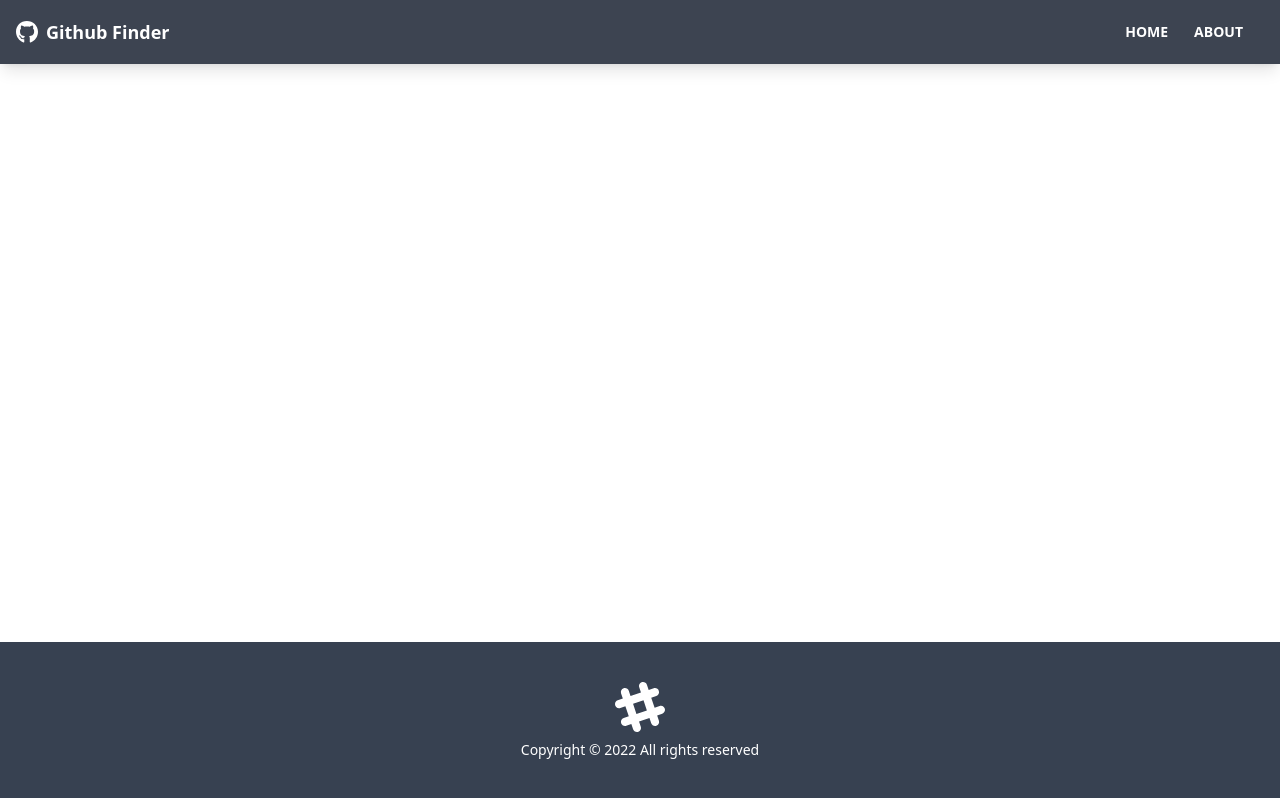
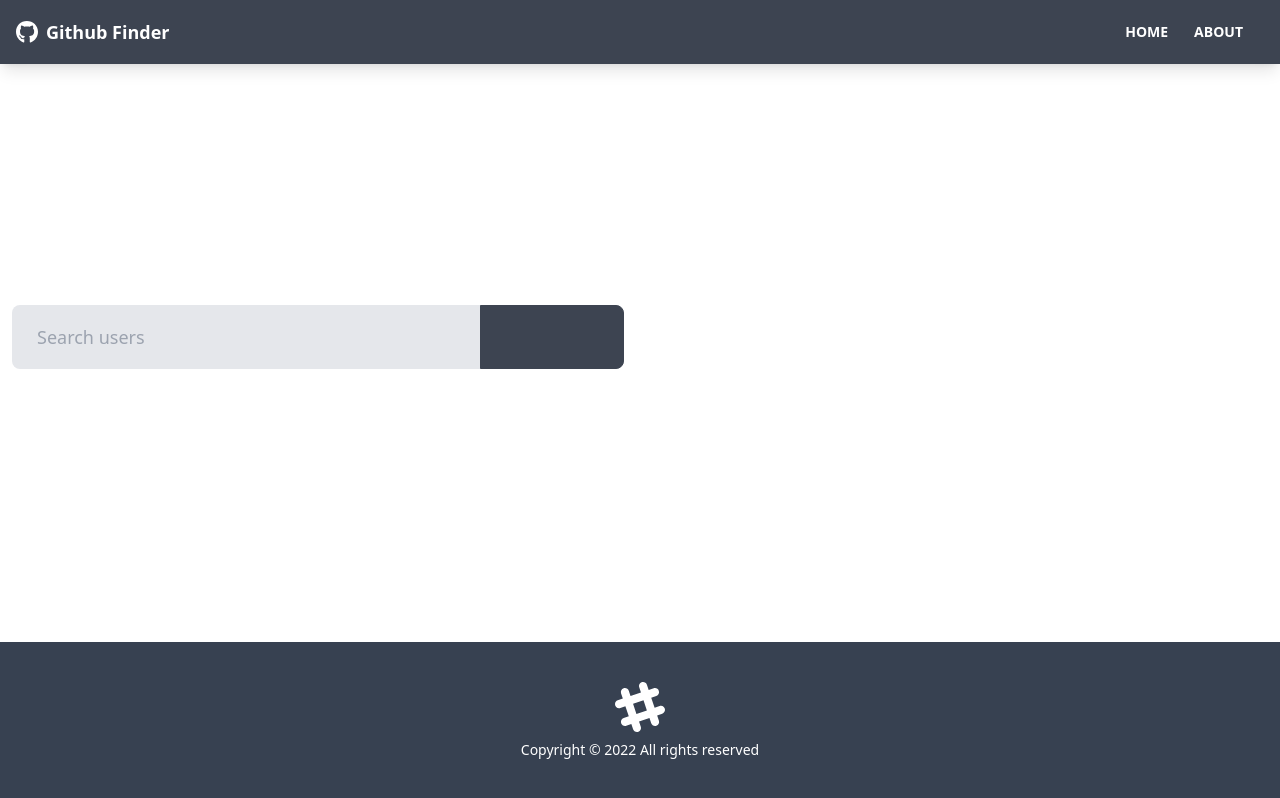
Before and after one commit to bw0123/github-finder, a React (Create React App) app: page / in a window 1280 px wide. Built offline with nearby package versions, Linux system fonts and the light colour scheme.

Commit message:
added condition for clear button visibility, search bar feature

```diff
--- a/src/components/users/UserResults.jsx
+++ b/src/components/users/UserResults.jsx
@@ -1,4 +1,4 @@
-import React, { useContext, useEffect }  from 'react'
+import React, { useContext }  from 'react'
 import Spinner from '../layout/Spinner'
 import UserItem from './UserItem'
 import GithubContext from '../../context/github/GithubContext'
--- /dev/null
+++ b/src/components/users/UserSearch.jsx
@@ -0,0 +1,53 @@
+import React from "react";
+import { useState, useContext } from 'react'
+import GithubContext from "../../context/github/GithubContext";
+
+function UserSearch() {
+    const [text, setText] = useState('')
+
+    const {users} = useContext(GithubContext)
+
+    const handleChange = (e) => setText(e.target.value)
+
+    const handleSubmit = (e) => {
+        e.preventDefault()
+
+        if(text === '') {
+            alert('Please enter')
+        } else {
+            setText('')
+        }
+    }
+
+    return(
+        <div className='grid grid-cols-1 xl:grid-cols-2 lg:grid-cols-2 md:grid-cols-2 mb-8 gap-8'>
+            <div>
+                <form onSubmit={handleSubmit}>
+                    <div className='form-control'>
+                        <div className='relative'>
+                            <input
+                                type='text'
+                                className='w-full pr-40 bg-gray-200 input input-lg text-black'
+                                placeholder='Search users'
+                                value={text}
+                                onChange={handleChange}
+                            />
+                            <button
+                                type='submit'
+                                className='absolute top-0 right-0 rounded-l-none w-36 btn btn-lg'
+                            />
+
+                        </div>
+                    </div>
+                </form>
+            </div>
+            {users.length > 0 && (
+                <div>
+                <button className='btn btn-ghost btn-lg'>Clear</button>
+            </div>
+            )}
+        </div>
+    )
+}
+
+export default UserSearch
--- a/src/context/github/GithubContext.js
+++ b/src/context/github/GithubContext.js
@@ -1,6 +1,5 @@
 import React, { createContext, useReducer } from 'react'
 import githubReducer from './GithubReducer'
-
 
 const GithubContext = createContext();
 
@@ -15,6 +14,7 @@
 
     const [state, dispatch] = useReducer(githubReducer, initialState);
 
+    // Get initial users for testing
     const fetchUsers = async () => {
         setLoading()
 
--- a/src/pages/Home.jsx
+++ b/src/pages/Home.jsx
@@ -1,9 +1,11 @@
 import React from 'react'
 import UserResults from '../components/users/UserResults'
+import UserSearch from '../components/users/UserSearch'
 
 function Home() {
     return(
         <>
+            <UserSearch />
             <UserResults />
         </>
     )
```
